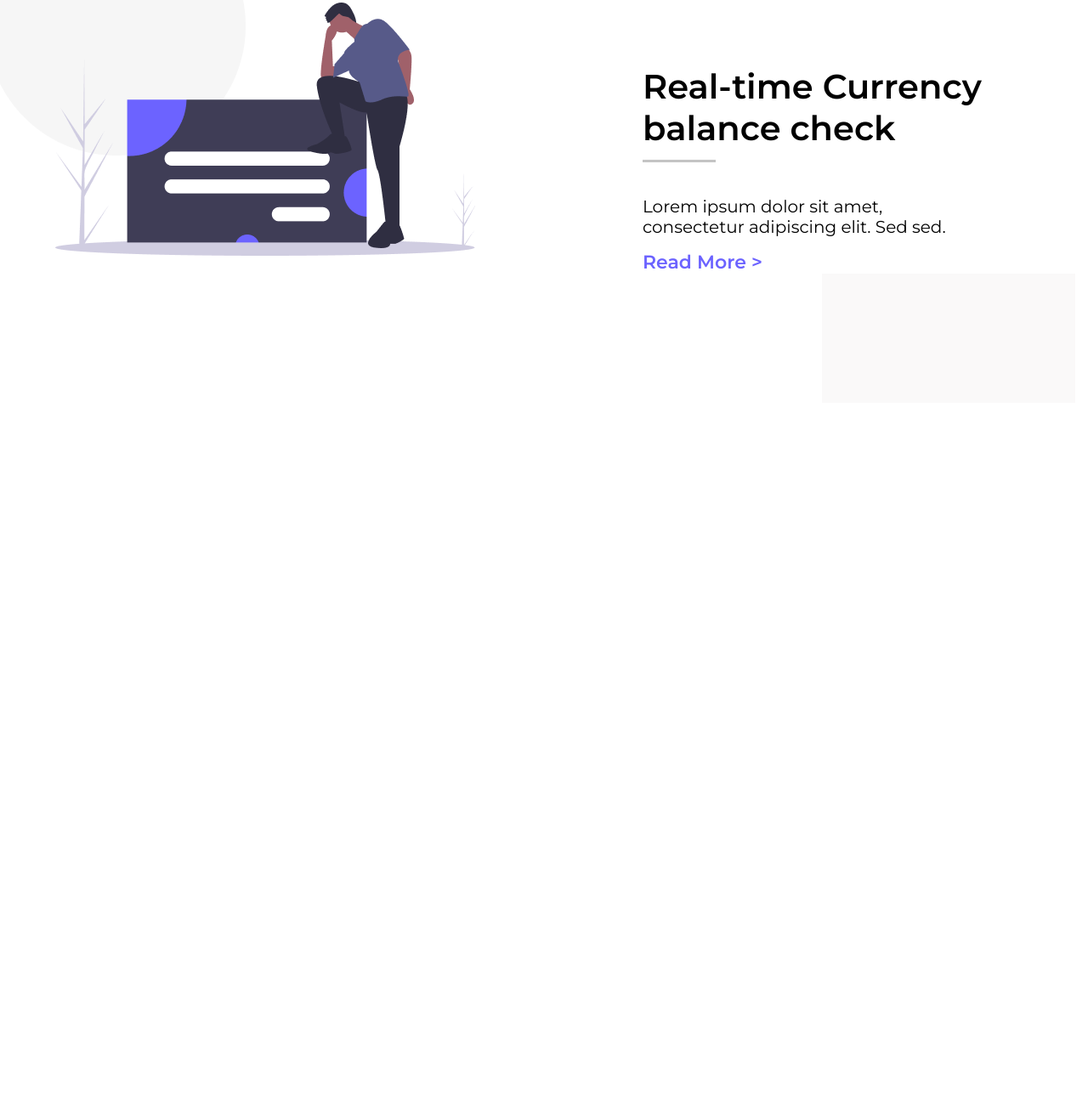
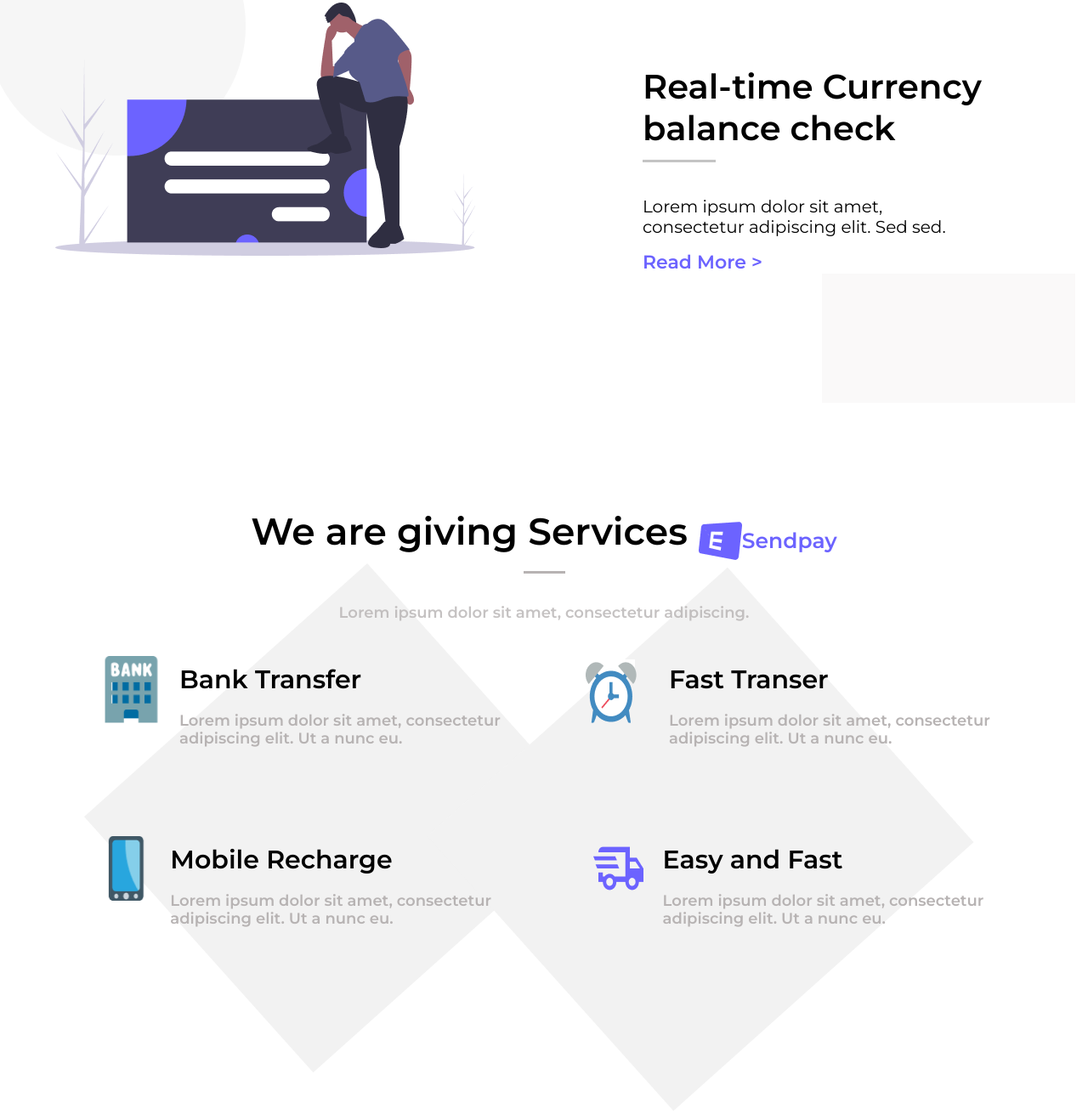
Before and after one commit to coskunic/gorev-05, a plain HTML site: page content/contIndex.html in a window 1280 px wide. Shown: the part 850-2161 px from the top of the page at 85% size. Before the commit the page ends 1324 px from the top, so only its background shows below. Drawn offline with Linux system fonts and the light colour scheme.

Commit message:
Content tamamlandı

```diff
--- a/content/contIndex.html
+++ b/content/contIndex.html
@@ -51,7 +51,53 @@
             <img src="images/Rectangle 4.png" alt="" class="altkare">
         </div>
         <div class="services">
-
+            <div class="baslikcontainer">
+                <h3 class="servbaslik">We are giving Services</h3>
+                <span class="baslikyani">
+                    <img src="images/emojione_e-mail.png" alt="" class="baslikemoji">
+                    <h3 class="emojiyani">Sendpay</h3>
+                </span>
+            </div>
+            <div class="cizgiveyazi">
+                <img src="images/Line 2.png" alt="" class="baslikalticizgi">
+                <h4 class="baslikaltiyazi">Lorem ipsum dolor sit amet, consectetur adipiscing.</h4>
+            </div>
+            <div class="kutukapsayici">
+                <div class="sagtwix">
+                    <div class="kutu3">
+                        <img src="images/noto-v2_bank.png" alt="" class="fast">
+                        <span class="sagyazi1">
+                            <h3 class="ust3">Fast Transer</h3>
+                            <h4 class="alt3">Lorem ipsum dolor sit amet, consectetur adipiscing elit. Ut a nunc eu.</h4>
+                        </span>
+                    </div>
+                    <div class="kutu4">
+                        <img src="images/mdi_truck-fast-outline.png" alt="" class="easy">
+                        <span class="sagyazi2">
+                            <h3 class="ust4">Easy and Fast</h3>
+                            <h4 class="alt4">Lorem ipsum dolor sit amet, consectetur adipiscing elit. Ut a nunc eu.</h4>
+                        </span>
+                    </div>
+                </div>
+                <div class="soltwix">
+                    <div class="kutu1">
+                        <img src="images/noto-v1_bank.png" alt="" class="bank">
+                        <span class="solyazi1">
+                            <h3 class="ust1">Bank Transfer</h3>
+                            <h4 class="alt1">Lorem ipsum dolor sit amet, consectetur adipiscing elit. Ut a nunc eu.</h4>
+                        </span>
+                    </div>
+                    <div class="kutu2">
+                        <img src="images/Group 9.png" alt="" class="mobile">
+                        <span class="solyazi2">
+                            <h3 class="ust2">Mobile Recharge</h3>
+                            <h4 class="alt2">Lorem ipsum dolor sit amet, consectetur adipiscing elit. Ut a nunc eu.</h4>
+                        </span>
+                    </div>
+                </div>
+            </div>
+            <img src="images/Rectangle 5.png" alt="" class="solkare">
+            <img src="images/Rectangle 6.png" alt="" class="sagkare">
         </div>
     </section>
 </body>
--- a/content/contStyle.css
+++ b/content/contStyle.css
@@ -125,3 +125,149 @@ body{
     right: 15px;
     bottom: 0px;
 }
+
+.services{
+    width: 1280px;
+    height: 922px;
+    position: relative;
+}
+.services .baslikcontainer{
+    display: flex;
+    align-items: center;
+    justify-content: center;
+}
+.services .baslikcontainer .servbaslik{
+    font-family: "Montserrat", sans-serif;
+    font-size: 44px;
+    font-weight: 600;
+    line-height: 53.64px;
+    color: black;
+    margin-top: 115px;
+}
+.services .baslikcontainer .baslikyani{
+    display: flex;
+    margin-top: 137px;
+    padding-left: 13px;
+}
+.services .baslikcontainer .baslikyani .emojiyani{
+    font-family: "Montserrat", sans-serif;
+    font-size: 25px;
+    font-weight: 600;
+    line-height: 30.48px;
+    color: #6C63FF;
+    display: flex;
+    align-items: center;
+}
+.services .cizgiveyazi {
+    display: flex;
+    flex-direction: column;
+    align-items: center;
+    text-align: center;
+    margin-top: 10px;
+}
+.services .cizgiveyazi .baslikaltiyazi {
+    font-family: "Montserrat", sans-serif;
+    font-size: 18px;
+    font-weight: 600;
+    line-height: 21.94px;
+    color: #B7B3B3;
+    opacity: 80%;
+    margin-top: 36px;
+}
+.services .kutukapsayici{
+    margin-top: 39px;
+}
+
+.services .kutukapsayici .soltwix .kutu1{
+    display: flex;
+    /* align-items: center; */
+    gap: 10px;
+    max-width: 510px;
+    max-height: 110px;
+    position: absolute;
+    left: 109px;
+}
+.services .kutukapsayici .soltwix .kutu2{
+    display: flex;
+    gap: 20px;
+    max-width: 510px;
+    max-height: 110px;
+    margin-top: 212px;
+    margin-left: 8px;
+    position: absolute;
+    left: 109px;
+}
+.services .kutukapsayici .soltwix .kutu1 .bank{
+    width: 92px;
+    height: 95px;
+}
+.services .kutukapsayici .soltwix .kutu1 .solyazi1,
+.services .kutukapsayici .soltwix .kutu2 .solyazi2,
+.services .kutukapsayici .sagtwix .kutu3 .sagyazi1,
+.services .kutukapsayici .sagtwix .kutu4 .sagyazi2
+{
+    display: flex;
+    flex-direction: column;
+}
+.services .kutukapsayici .soltwix .kutu1 .solyazi1 .ust1,
+.services .kutukapsayici .soltwix .kutu2 .solyazi2 .ust2,
+.services .kutukapsayici .sagtwix .kutu3 .sagyazi1 .ust3,
+.services .kutukapsayici .sagtwix .kutu4 .sagyazi2 .ust4
+{
+    font-family: "Montserrat", sans-serif;
+    font-size: 30px;
+    font-weight: 600;
+    line-height: 36.57px;
+    color: black;
+    margin-top: 10px;
+    margin-bottom: 19px;
+}
+.services .kutukapsayici .soltwix .kutu1 .solyazi1 .alt1,
+.services .kutukapsayici .soltwix .kutu2 .solyazi2 .alt2,
+.services .kutukapsayici .sagtwix .kutu3 .sagyazi1 .alt3,
+.services .kutukapsayici .sagtwix .kutu4 .sagyazi2 .alt4
+{
+    font-family: "Montserrat", sans-serif;
+    font-size: 18px;
+    font-weight: 600;
+    line-height: 21.94px;
+    color: #B7B3B3;
+}
+.services .kutukapsayici .soltwix .kutu2 .mobile{
+    width: 63.3px;
+    height: 76px;
+}
+
+.services .kutukapsayici .sagtwix .kutu3 {
+    display: flex;
+    gap: 20px;
+    max-width: 511px;
+    max-height: 110px;
+    position: absolute;
+    right: 97px;
+}
+.services .kutukapsayici .sagtwix .kutu3 .fast{
+    width: 95px;
+    height: 92px;
+}
+.services .kutukapsayici .sagtwix .kutu4 .easy{
+    width: 63.6px;
+    height: 76px;
+}
+.services .kutukapsayici .sagtwix .kutu4{
+    display: flex;
+    gap: 20px;
+    max-width: 487px;
+    max-height: 101px;
+    position: absolute;
+    margin-top: 212px;
+    right: 97px;
+}
+.services .solkare{
+    margin-left: 99px;
+    margin-top: -110px;
+}
+.services .sagkare{
+    margin-left: 502px;
+    margin-top: -600px;
+}
```
Also changed, not shown: content/images/Rectangle 5.png (added), content/images/Rectangle 6.png (added).
